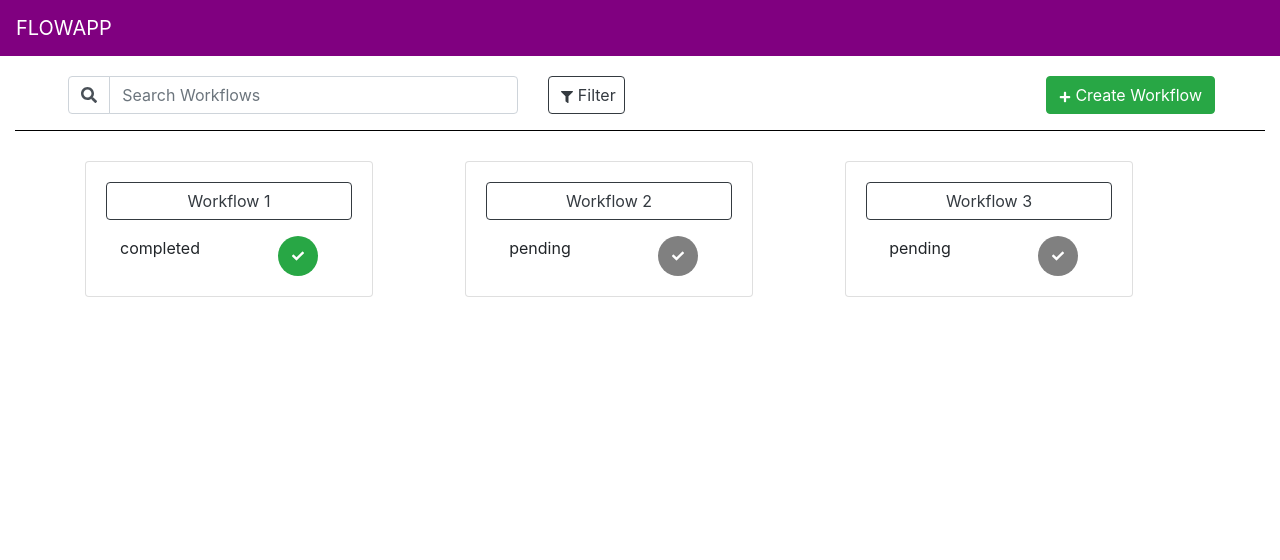
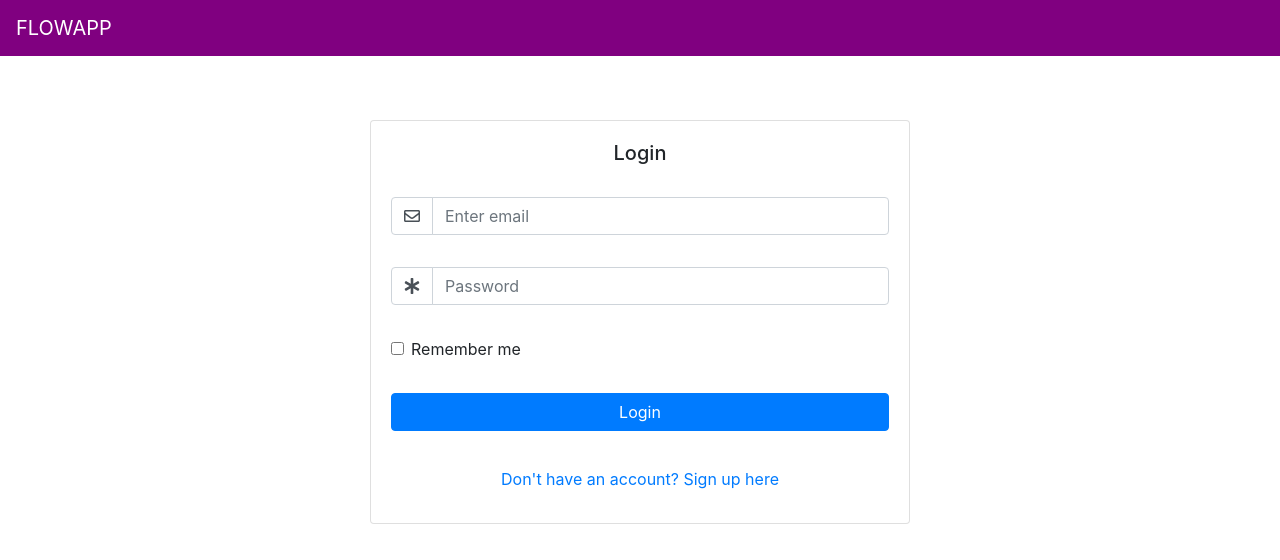
Before and after one commit to poojachoudhary560/flowapp, a React (Create React App) app: page / in a window 1280 px wide. Shown: the top 560 px of the page. Built offline with nearby package versions, Linux system fonts and the light colour scheme; data requests are answered from the project's data file.

Commit message:
added protected routes and fixed login

```diff
--- a/src/App.js
+++ b/src/App.js
@@ -8,10 +8,13 @@ import WorkflowCard from './components/workflow/WorkflowCard';
 import WorkflowList from './components/workflow/WorkflowList';
 import NodeFlow from './components/node/NodeFlow';
 import AppProvider from './context/AppProvider';
-import { BrowserRouter as Router, Route, Switch } from 'react-router-dom';
+import { Router, Route, Switch, Redirect } from 'react-router-dom';
 //import createHistory from 'history/createBrowserHistory'
 import history from './router/history';
 import UserProvider from './context/user/UserProvider';
+import UserContext from './context/user/UserContext';
+import ProtectedRoute from './router/ProtectedRoute';
+import GenericNotFound from './components/common/GenericNotFound';
 
 class App extends Component {
   state = {
@@ -25,20 +28,26 @@ class App extends Component {
       });
     }
   };
+  componentDidMount() {
+    console.log(this.context);
+  }
+  static contextType = UserContext;
+
   render() {
     return (
       <div className='App'>
         <Router history={history}>
           <UserProvider>
-          <AppProvider>
-            <NavBarComponent />
-            <Switch>
-              <Route path='/' exact component={WorkflowList} />
-              <Route path='/add' component={NodeFlow} />
-              <Route path='/edit/:id' component={NodeFlow} />
-              <Route path='/login' component={LoginPage} />
-            </Switch>
-          </AppProvider>
+            <AppProvider>
+              <NavBarComponent />
+              <Switch>
+                <Route path='/' component={LoginPage} exact />
+                <ProtectedRoute path='/home' component={WorkflowList} />
+                <ProtectedRoute path='/add' component={NodeFlow} />
+                <ProtectedRoute path='/edit/:id' component={NodeFlow} />
+                <Route component={GenericNotFound} />
+              </Switch>
+            </AppProvider>
           </UserProvider>
         </Router>
       </div>
--- a/src/components/LoginPage.js
+++ b/src/components/LoginPage.js
@@ -1,7 +1,19 @@
 import React, { Component } from 'react';
 import Form from 'react-bootstrap/Form';
-import Button from 'react-bootstrap/Button'
+import Button from 'react-bootstrap/Button';
 import UserContext from '../context/user/UserContext';
+import Container from 'react-bootstrap/Container';
+import Row from 'react-bootstrap/Row';
+import Col from 'react-bootstrap/Col';
+import Card from 'react-bootstrap/Card';
+import InputGroup from 'react-bootstrap/InputGroup';
+import {
+  FaEnvelopeOpen,
+  FaEnvelopeSquare,
+  FaRegEnvelope,
+  FaAsterisk
+} from 'react-icons/fa';
+
 class LoginPage extends Component {
   constructor(props) {
     super(props);
@@ -16,52 +28,82 @@ class LoginPage extends Component {
 
   handleChange = (event) => {
     console.log(event.target);
-    const {name, value} = event.target;
+    const { name, value } = event.target;
     this.setState({
       [name]: value
     });
-  }
+  };
 
   login = (event) => {
     event.preventDefault();
-    alert('submitted');
+    // alert('submitted');
     // change props here
-   if(this.state.email && this.state.password) {
-     console.log(this.context)
+    if (this.state.email && this.state.password) {
+      console.log(this.context);
       this.context.login(this.state);
+      //this.props.history.push('/home')
     }
-  }
+  };
   render() {
     return (
+      <Container>
+        <Row>
+          <Col md={{ span: 6, offset: 3 }}>
+            <Card style={{marginTop: '4rem'}}>
+              <Card.Body>
+                <Card.Title>Login</Card.Title>
                 <Form>
-        <Form.Group controlId='formBasicEmail'>
-          <Form.Label>Email address</Form.Label>
-          <Form.Control type='email' placeholder='Enter email'
-          name="email"
+                  <InputGroup className='mb-3'  style={{marginTop: '2rem'}}>
+                    <InputGroup.Prepend>
+                      <InputGroup.Text id='basic-addon1'>
+                        <FaRegEnvelope />
+                      </InputGroup.Text>
+                    </InputGroup.Prepend>
+                    <Form.Control
+                      type='email'
+                      placeholder='Enter email'
+                      name='email'
                       value={this.state.email}
                       onChange={this.handleChange}
                     />
-          <Form.Text className='text-muted'>
-            We'll never share your email with anyone else.
-          </Form.Text>
-        </Form.Group>
-
-        <Form.Group controlId='formBasicPassword'>
-          <Form.Label>Password</Form.Label>
-          <Form.Control type='password' placeholder='Password'
-          name="password"
+                  </InputGroup>
+                  <InputGroup className='mb-3'  style={{marginTop: '2rem'}} >
+                    <InputGroup.Prepend>
+                      <InputGroup.Text id='basic-addon1'>
+                        <FaAsterisk />
+                      </InputGroup.Text>
+                    </InputGroup.Prepend>
+                    <Form.Control
+                      type='password'
+                      placeholder='Password'
+                      name='password'
                       value={this.state.password}
                       onChange={this.handleChange}
                     />
+                  </InputGroup>
+
+                  <Form.Group controlId='formBasicCheckbox'  style={{marginTop: '2rem', textAlign: 'left'}}>
+                    <Form.Check type='checkbox' label='Remember me' />
                   </Form.Group>
-        <Form.Group controlId='formBasicCheckbox'>
-          <Form.Check type='checkbox' label='Remember me'
-           />
-        </Form.Group>
-        <Button variant='primary' type='submit' onClick={this.login}>
-          Submit
+                  <Button
+                  style={{marginTop: '2rem'}}
+                    variant='primary'
+                    type='submit'
+                    onClick={this.login}
+                    block
+                  >
+                    Login
                   </Button>
                 </Form>
+
+              </Card.Body>
+              <Card.Link href='#' style={{marginTop: '1rem', marginBottom: '2rem'}}>
+                Don't have an account? Sign up here
+              </Card.Link>
+            </Card>
+          </Col>
+        </Row>
+      </Container>
     );
   }
 }
--- /dev/null
+++ b/src/components/common/GenericNotFound.js
@@ -0,0 +1,21 @@
+import React, { Component } from 'react'
+
+class GenericNotFound extends Component {
+    constructor(props) {
+        super(props)
+
+        this.state = {
+
+        }
+    }
+
+    render() {
+        return (
+            <>
+                <p> 404 Not Found</p>
+            </>
+        )
+    }
+}
+
+export default GenericNotFound
--- a/src/components/navbar/NavBarComponent.js
+++ b/src/components/navbar/NavBarComponent.js
@@ -1,23 +1,48 @@
 import React, { Component } from 'react';
 import Navbar from 'react-bootstrap/Navbar';
-import {Link} from 'react-router-dom';
+import { Link } from 'react-router-dom';
+import Button from 'react-bootstrap/Button';
+import UserContext from '../../context/user/UserContext';
 class NavBarComponent extends Component {
   constructor(props) {
     super(props);
 
     this.state = {};
   }
-
+  componentDidMount() {
+    console.log(this.props);
+    console.log(this.context);
+  }
+  componentDidUpdate() {
+    console.log(this.context);
+  }
+  handleChange = () => {
+    this.context.logout();
+    console.log(this.props);
+  };
+  static contextType = UserContext;
   render() {
     return (
       <>
-        <Navbar className="nav-bar-properties">
-          <Navbar.Brand className="home-nav">
-          <Link to="/" className="home-link" >
-            FLOWAPP
+        <Navbar className='nav-bar-properties'>
+          <Navbar.Brand className='home-nav'>
+            {this.context.authenticated ? (
+              <Link to='/home' className='home-link'>
+                FLOWAPP
+              </Link>
+            ) : (
+              <Link to='/' className='home-link'>
+                FLOWAPP
+              </Link>
+            )}
+          </Navbar.Brand>
+          {this.context.authenticated && (
+            <Link to='/' className='home-link' style={{ marginLeft: 'auto' }}>
+              <Button variant='light' onClick={this.handleChange}>
+                Logout
+              </Button>{' '}
             </Link>
-            </Navbar.Brand>
-
+          )}
         </Navbar>
       </>
     );
--- a/src/context/AppProvider.js
+++ b/src/context/AppProvider.js
@@ -107,6 +107,7 @@ class AppProvider extends Component {
   };
 
   saveWorkflow = (data, mode) => {
+
     const headers = {
       'Content-Type': 'application/json'
       //'Authorization': 'JWT fefege...'
@@ -131,9 +132,13 @@ class AppProvider extends Component {
         })
         .then((response) => {
           console.log(response);
-          if (response.status === 201) {
+          if (response.status === 201 || response.status === 200) {
             workflows = [...this.state.workflows];
             workflows[position] = data;
+            this.setState({
+              workflows,
+              workflowsOriginal: workflows
+            }, () => this.props.history.goBack());
           }
         });
 
@@ -148,6 +153,11 @@ class AppProvider extends Component {
           console.log(response);
           if (response.status === 201) {
             workflows = [...this.state.workflows, response.data];
+            console.log(workflows);
+            this.setState({
+              workflows,
+              workflowsOriginal: workflows
+            }, () => this.props.history.goBack());
           }
         });
 
@@ -157,10 +167,7 @@ class AppProvider extends Component {
     console.log(data);
     console.log(this.props);
 
-    this.setState({
-      workflows,
-      workflowsOriginal: workflows
-    }, () => this.props.history.goBack());
+
   };
   updateWorkflowState = (data) => {
     const headers = {
--- a/src/context/user/UserProvider.js
+++ b/src/context/user/UserProvider.js
@@ -1,5 +1,6 @@
 import React, { Component } from 'react';
 import UserContext from './UserContext';
+import { withRouter } from 'react-router-dom';
 
 class UserProvider extends Component {
   constructor(props) {
@@ -11,21 +12,26 @@ class UserProvider extends Component {
       authenticated: false,
     };
   }
+  componentDidMount() {
+    console.log(this.props);
+  }
+  componentDidUpdate() {
+    console.log(this.props);
+    console.log(this.state);
+  }
   loginHandler = () => {
-    setTimeout(() => {
-      this.setState({
-        authenticated: true,
-        user: {
-          name: 'pooja'
-        }
-      });
-    }, 2000);
+    this.setState({
+      authenticated: true,
+      user: {
+        name: 'pooja'
+      }
+    }, () => this.props.history.push('/home'));
   };
   logoutHandler = () => {
     this.setState({
       authenticated: false,
       user: {}
-    });
+    }, () => this.props.history.push('/'));
   };
   render() {
     return (
@@ -43,4 +49,5 @@ class UserProvider extends Component {
   }
 }
 
-export default UserProvider;
+
+export default withRouter(UserProvider);
--- /dev/null
+++ b/src/router/ProtectedRoute.js
@@ -0,0 +1,19 @@
+import React from 'react'
+import { Route, Redirect } from 'react-router-dom'
+//import { AuthConsumer } from './AuthContext'
+import UserContext from '../context/user/UserContext'
+
+const ProtectedRoute = ({ component: Component, ...rest }) => (
+  <UserContext.Consumer>
+    {({ authenticated }) => (
+      <Route
+        render={props =>
+          authenticated ? <Component {...props} /> : <Redirect to="/" />
+        }
+        {...rest}
+      />
+    )}
+  </UserContext.Consumer>
+)
+
+export default ProtectedRoute
```
Also changed, not shown: src/api/db.json (+28 -40 lines). Lines whose indentation alone changed are shown as unchanged.
